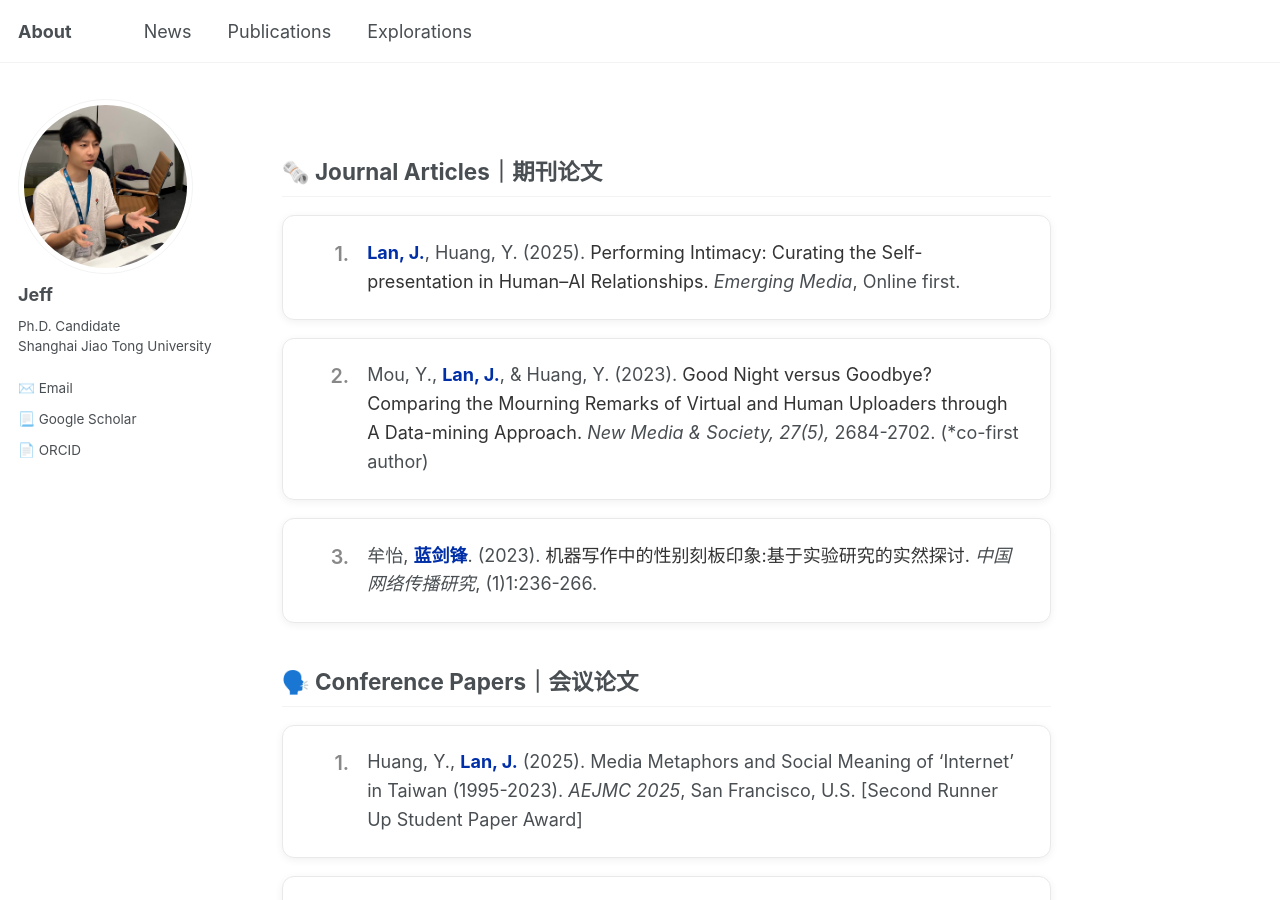
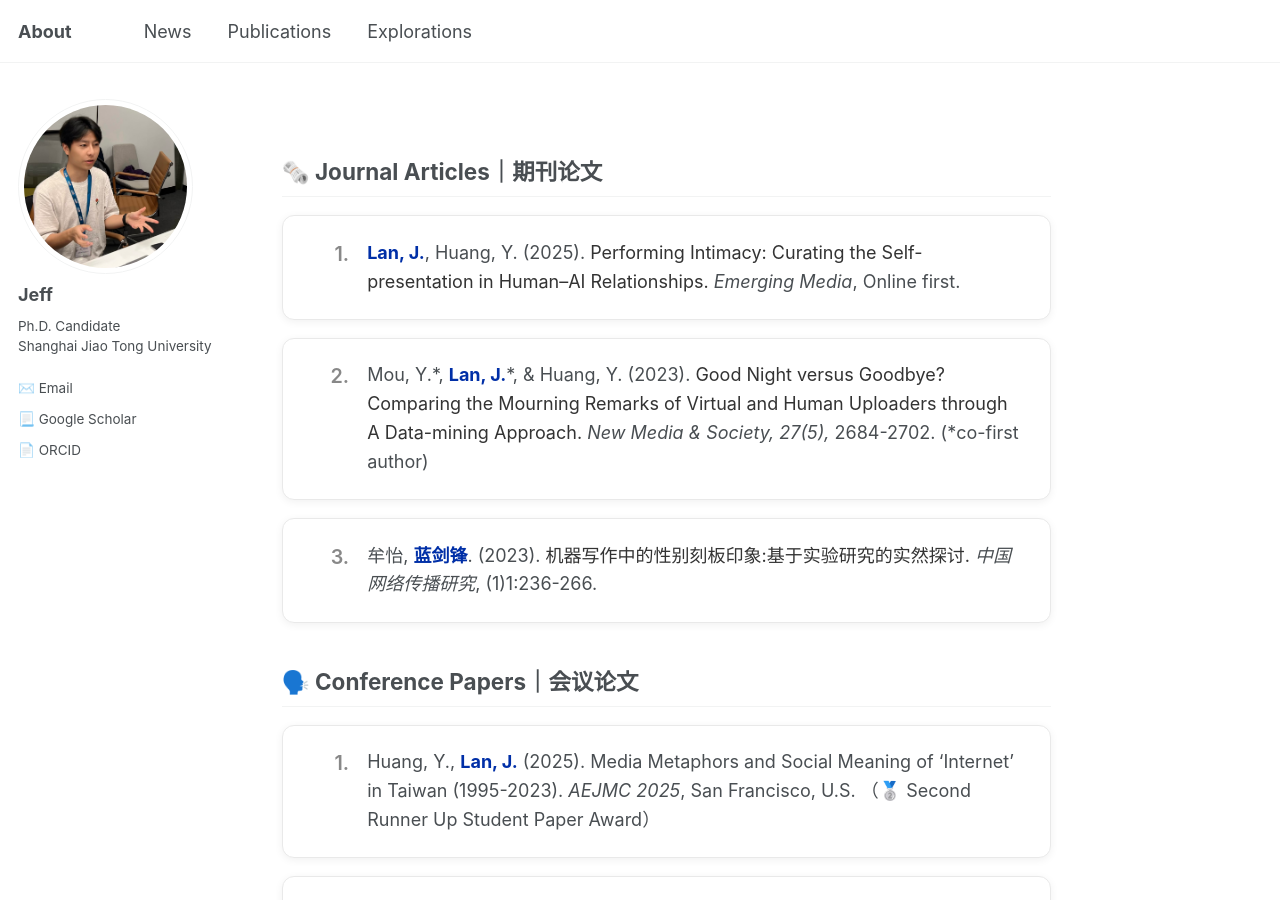
Before and after one commit to jianfenglan/jianfenglan.github.io, a Jekyll site: the page built from publications.md, in a window 1280 px wide and 900 px high. Built offline with Jekyll 4.4.1, drawn with Linux system fonts in a browser that asks for light colours.

Commit message:
Update publications.md

```diff
--- a/publications.md
+++ b/publications.md
@@ -69,7 +69,7 @@ author_profile: true
 
     <div class="publication-card"><div class="publication-content"><span class="my-name">Lan, J.</span>, Huang, Y. (2025). <a href="https://journals.sagepub.com/doi/10.1177/27523543251334157">Performing Intimacy: Curating the Self- presentation in Human–AI Relationships.</a> <em>Emerging Media</em>, Online first.</div></div>
 
-    <div class="publication-card"><div class="publication-content">Mou, Y., <span class="my-name">Lan, J.</span>, & Huang, Y. (2023). <a href="https://journals.sagepub.com/doi/abs/10.1177/14614448231212822">Good Night versus Goodbye? Comparing the Mourning Remarks of Virtual and Human Uploaders through A Data-mining Approach.</a> <em>New Media & Society, 27(5),</em> 2684-2702. (*co-first author)</div></div>
+    <div class="publication-card"><div class="publication-content">Mou, Y.*, <span class="my-name">Lan, J.</span>*, & Huang, Y. (2023). <a href="https://journals.sagepub.com/doi/abs/10.1177/14614448231212822">Good Night versus Goodbye? Comparing the Mourning Remarks of Virtual and Human Uploaders through A Data-mining Approach.</a> <em>New Media & Society, 27(5),</em> 2684-2702. (*co-first author)</div></div>
 
     <div class="publication-card"><div class="publication-content">牟怡, <span class="my-name">蓝剑锋</span>. (2023). <a href="https://kns.cnki.net/kcms2/article/abstract?v=GkDm8A2i92VBZr4Pc9BCTuftHqtLSYVDs72W7FTmGxfw4EkljcxhCMJY_PXcoDUDbJ0UkadB4B8hs0ghaGbIOCDOSUwR5f8KMwCl92uzmX0HhWtKIAC87IOwIsbZroyTNq30gq8ntLqBK7PKGLf8ZPzN9GvOLRd9t6O4RiLs7zE=&uniplatform=NZKPT">机器写作中的性别刻板印象:基于实验研究的实然探讨.</a> <em>中国网络传播研究</em>, (1)1:236-266.</div></div>
 
@@ -78,7 +78,7 @@ author_profile: true
 
 <h2>🗣️ Conference Papers｜会议论文</h2>
 <div class="publication-list">
-   <div class="publication-card"><div class="publication-content">Huang, Y., <span class="my-name">Lan, J.</span> (2025). Media Metaphors and Social Meaning of ‘Internet’ in Taiwan (1995-2023). <em>AEJMC 2025</em>, San Francisco, U.S. [Second Runner Up Student Paper Award]</div></div>
+   <div class="publication-card"><div class="publication-content">Huang, Y., <span class="my-name">Lan, J.</span> (2025). Media Metaphors and Social Meaning of ‘Internet’ in Taiwan (1995-2023). <em>AEJMC 2025</em>, San Francisco, U.S. （🥈 Second Runner Up Student Paper Award）</div></div>
     <div class="publication-card"><div class="publication-content"><span class="my-name">Lan, J.</span>, Huang, Y. (2025). Reconfiguring Sociality: Human-AI Intimacy, Narcissistic Dynamics, and Replika. <em>Society for Social Studies of Science (4S) 2025</em>, Seattle, U.S.</div></div>
     <div class="publication-card"><div class="publication-content">Mou, Y., Li, J., <span class="my-name">Lan, J.</span> (2025). A Cross-Cultural Diachronic Examination of Audiences’ Attitudes Toward Digital Immortality in Science Fiction. <em>IAMCR 2025</em>, Singapore.</div></div>
     <div class="publication-card"><div class="publication-content"><span class="my-name">Lan, J.</span>, Huang Y. (2025). Love the Way You Are: Examine the Attribute of Human-AI Intimate Relationships. <em>75th ICA Annual Conference</em>, Denver, U.S.</div></div>
```
